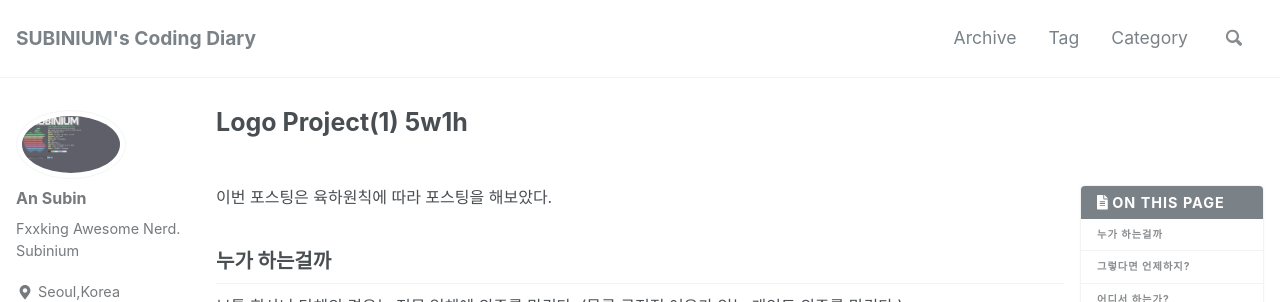
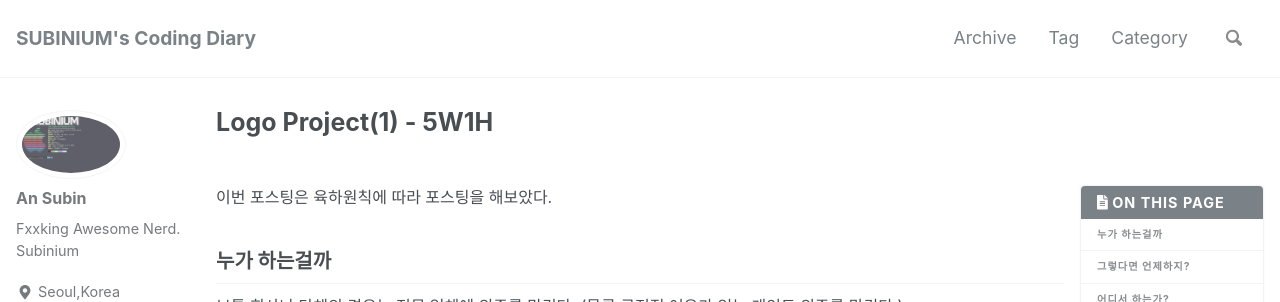
Before and after one commit to subinium/subinium.github.io, a Jekyll site: the page built from _posts/2018-07-15-Logo-Project(1)-5W1H.md, in a window 1280 px wide and 900 px high. Shown: the top 302 px of the window. Built offline with Jekyll 4.4.1, drawn with Linux system fonts in a browser that asks for light colours; nearby versions of some CDN libraries; comment, search, counter and statistics services are not loaded; part of the change alters nothing that is shown.

```diff
--- a/_posts/2018-07-15-Logo-Project(1)-5W1H.md
+++ b/_posts/2018-07-15-Logo-Project(1)-5W1H.md
@@ -1,4 +1,5 @@
 ---
+title : Logo Project(1) - 5W1H
 category :
   - subinium
   - design
```
